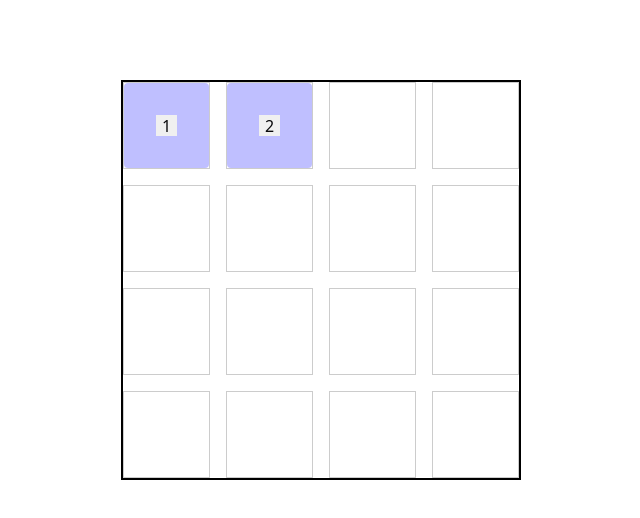
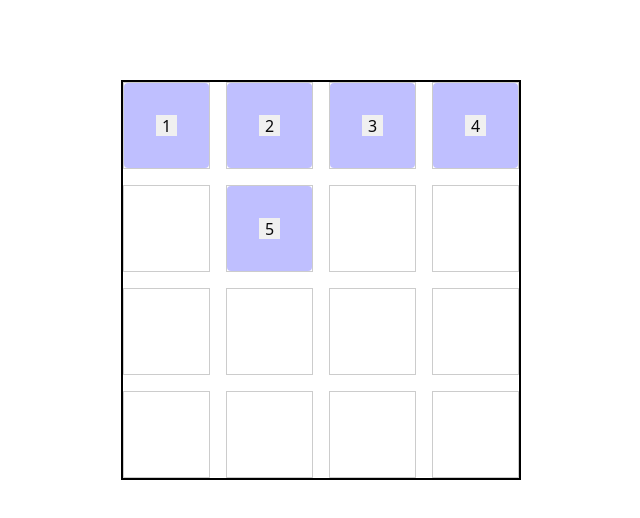
Before and after one commit to newaveio/drag_and_drop, a React (Vite) app: page / in a window 1280 px wide. Shown: the top 518 px of the page, without its empty margins (319-959 px from the left). Built offline with nearby package versions, Linux system fonts and the light colour scheme.

Commit message:
Update all files and folders

```diff
--- a/src/components/perso/DraggableGrid.tsx
+++ b/src/components/perso/DraggableGrid.tsx
@@ -22,6 +22,9 @@ const DraggableGrid: React.FC = () => {
     const initialItems: Item[] = [
         { id: 1, className: "movable-item", position: { row: 1, col: 1 } },
         { id: 2, className: "movable-item", position: { row: 1, col: 2 } },
+        { id: 3, className: "movable-item", position: { row: 1, col: 3 } },
+        { id: 4, className: "movable-item", position: { row: 1, col: 4 } },
+        { id: 5, className: "movable-item", position: { row: 2, col: 2 } },
         // { id: 3, className: "movable-item large-item", position: { row: 3, col: 3}, size: { rows: 2, cols: 2} }
     ];
 
```
